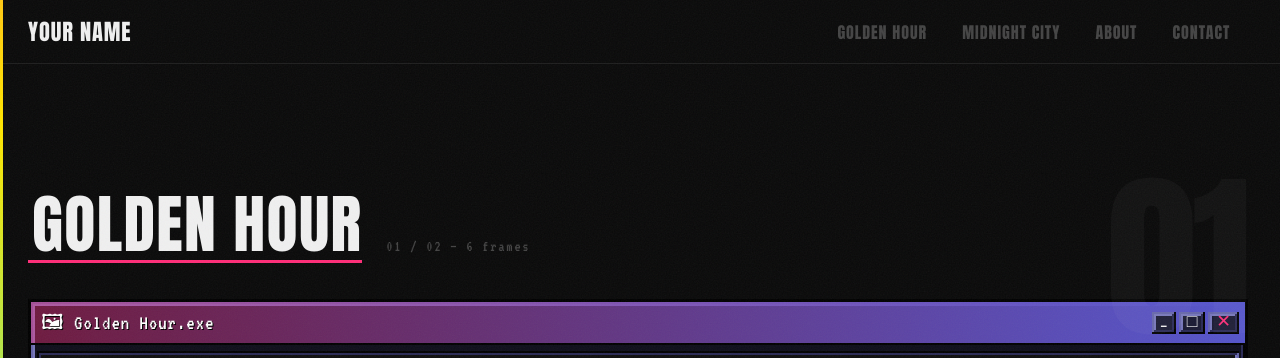
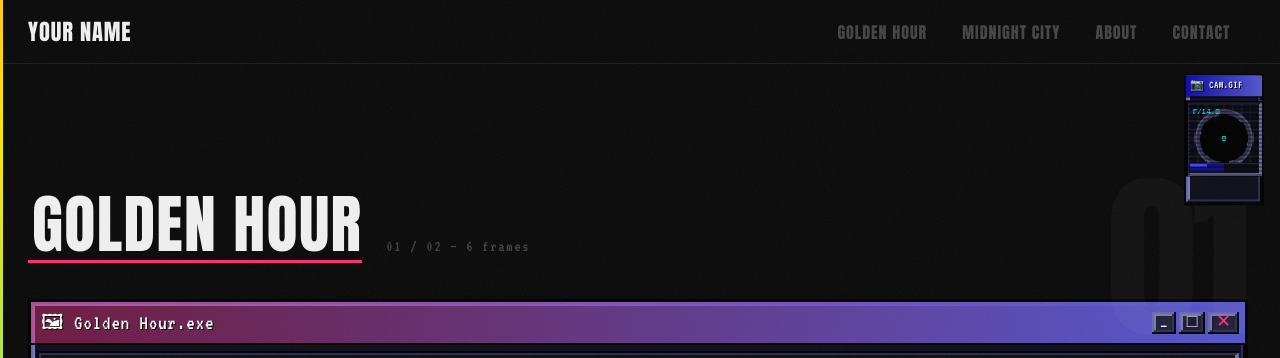
Before and after one commit to popmoli/sbmoli, a website with bundled scripts: page index.html in a window 1280 px wide. Shown: the top 358 px of the page. Built offline with nearby package versions, Linux system fonts and the light colour scheme.

Commit message:
feat: animated pixel-art camera GIF widget in top-right corner

```diff
--- /dev/null
+++ b/corner-gif.js
@@ -0,0 +1,207 @@
+/* ============================================================
+   corner-gif.js — Animated pixel-art camera widget
+   Draws a 64×64 camera aperture cycling through frames,
+   mimicking an old animated GIF with a retro palette.
+   ============================================================ */
+
+export function initCornerGif() {
+  const canvas = document.getElementById('cg-canvas');
+  if (!canvas) return;
+  const ctx = canvas.getContext('2d');
+  const W = 64, H = 64;
+
+  // Retro palette
+  const C = {
+    black:   '#000000',
+    darkBg:  '#0a0a14',
+    navy:    '#0d0d88',
+    blue:    '#4444ee',
+    cyan:    '#00e5ff',
+    pink:    '#ff2d78',
+    yellow:  '#ffe600',
+    white:   '#f0f0f0',
+    grey:    '#333355',
+    midgrey: '#555577',
+  };
+
+  // Aperture blade angles for each frame (6 frames, cycling open→closed→open)
+  // Value = how open the aperture is: 1.0 = fully open, 0.1 = nearly closed
+  const FRAMES = [1.0, 0.75, 0.5, 0.25, 0.1, 0.25, 0.5, 0.75];
+  const FPS = 8; // frames per second
+  let frame = 0;
+  let flashCounter = 0; // counts up to trigger a flash
+
+  function drawPixel(x, y, color) {
+    // 2×2 pixel blocks for chunky pixel-art look on 64×64 canvas
+    ctx.fillStyle = color;
+    ctx.fillRect(Math.floor(x), Math.floor(y), 2, 2);
+  }
+
+  function drawBackground() {
+    ctx.fillStyle = C.darkBg;
+    ctx.fillRect(0, 0, W, H);
+
+    // Subtle grid lines
+    ctx.strokeStyle = C.grey;
+    ctx.lineWidth = 0.5;
+    for (let x = 0; x < W; x += 8) {
+      ctx.beginPath(); ctx.moveTo(x, 0); ctx.lineTo(x, H); ctx.stroke();
+    }
+    for (let y = 0; y < H; y += 8) {
+      ctx.beginPath(); ctx.moveTo(0, y); ctx.lineTo(W, y); ctx.stroke();
+    }
+  }
+
+  function drawAperture(openness) {
+    const cx = W / 2, cy = H / 2;
+    const outerR = 26;
+    const innerR = openness * 18; // iris radius
+
+    // Outer ring
+    ctx.beginPath();
+    ctx.arc(cx, cy, outerR, 0, Math.PI * 2);
+    ctx.fillStyle = C.grey;
+    ctx.fill();
+
+    // Aperture blades (6 blades)
+    const blades = 6;
+    for (let i = 0; i < blades; i++) {
+      const angle = (i / blades) * Math.PI * 2 + (frame * 0.08);
+      const bladeOpenness = 1 - openness;
+      const bladeR = outerR * 0.85;
+
+      ctx.save();
+      ctx.translate(cx, cy);
+      ctx.rotate(angle);
+
+      // Each blade is a dark wedge that intrudes into the aperture
+      ctx.beginPath();
+      ctx.moveTo(0, 0);
+      const bladeAngle = (Math.PI / blades) * (0.7 + bladeOpenness * 0.6);
+      ctx.arc(0, 0, bladeR, -bladeAngle, bladeAngle);
+      ctx.closePath();
+      ctx.fillStyle = C.black;
+      ctx.fill();
+
+      // Blade highlight edge
+      ctx.beginPath();
+      ctx.arc(0, 0, bladeR, -bladeAngle, -bladeAngle + 0.15);
+      ctx.strokeStyle = C.midgrey;
+      ctx.lineWidth = 1;
+      ctx.stroke();
+
+      ctx.restore();
+    }
+
+    // Inner iris circle (the "open" hole)
+    if (innerR > 1) {
+      // Glow ring
+      const gradient = ctx.createRadialGradient(cx, cy, innerR * 0.5, cx, cy, innerR);
+      gradient.addColorStop(0, C.cyan + '44');
+      gradient.addColorStop(1, C.cyan + '00');
+      ctx.beginPath();
+      ctx.arc(cx, cy, innerR, 0, Math.PI * 2);
+      ctx.fillStyle = gradient;
+      ctx.fill();
+
+      // Crisp inner edge
+      ctx.beginPath();
+      ctx.arc(cx, cy, innerR, 0, Math.PI * 2);
+      ctx.strokeStyle = C.cyan;
+      ctx.lineWidth = 1;
+      ctx.stroke();
+    }
+
+    // Outer ring highlight
+    ctx.beginPath();
+    ctx.arc(cx, cy, outerR, 0, Math.PI * 2);
+    ctx.strokeStyle = C.midgrey;
+    ctx.lineWidth = 1.5;
+    ctx.stroke();
+  }
+
+  function drawFlash(intensity) {
+    if (intensity <= 0) return;
+    ctx.fillStyle = `rgba(255, 230, 0, ${intensity * 0.6})`;
+    ctx.fillRect(0, 0, W, H);
+
+    // Flash corner sparks
+    const sparks = [
+      [4, 4], [W - 4, 4], [4, H - 4], [W - 4, H - 4]
+    ];
+    sparks.forEach(([x, y]) => {
+      ctx.fillStyle = `rgba(255, 45, 120, ${intensity})`;
+      ctx.fillRect(x - 2, y - 2, 4, 4);
+    });
+  }
+
+  function drawHUD(openness) {
+    // Top-left: aperture value
+    ctx.fillStyle = C.cyan;
+    ctx.font = 'bold 7px monospace';
+    ctx.fillText(`f/${(1 / openness * 1.4).toFixed(1)}`, 3, 10);
+
+    // Bottom-right: frame counter
+    ctx.fillStyle = C.yellow;
+    ctx.fillText(String(Math.floor(frame / 2) % 36 + 1).padStart(2, '0'), W - 14, H - 3);
+
+    // REC dot (blinking)
+    if (Math.floor(Date.now() / 600) % 2 === 0) {
+      ctx.fillStyle = C.pink;
+      ctx.beginPath();
+      ctx.arc(W - 6, 6, 3, 0, Math.PI * 2);
+      ctx.fill();
+    }
+
+    // Bottom status bar
+    ctx.fillStyle = C.darkBg;
+    ctx.fillRect(0, H - 10, W, 10);
+    ctx.fillStyle = C.grey;
+    ctx.fillRect(0, H - 10, W, 1);
+
+    const progress = (frame % FRAMES.length) / FRAMES.length;
+    ctx.fillStyle = C.navy;
+    ctx.fillRect(1, H - 9, Math.floor((W - 2) * progress), 8);
+    ctx.fillStyle = C.blue;
+    ctx.fillRect(1, H - 9, Math.floor((W - 2) * progress * 0.5), 3);
+  }
+
+  let lastTime = 0;
+  let flashIntensity = 0;
+
+  function tick(ts) {
+    if (ts - lastTime < 1000 / FPS) {
+      requestAnimationFrame(tick);
+      return;
+    }
+    lastTime = ts;
+
+    // Trigger a flash when aperture is fully open every ~3 cycles
+    flashCounter++;
+    if (flashCounter % (FRAMES.length * 3) === FRAMES.length - 1) {
+      flashIntensity = 1.0;
+    }
+    flashIntensity = Math.max(0, flashIntensity - 0.25);
+
+    const openness = FRAMES[frame % FRAMES.length];
+
+    drawBackground();
+    drawAperture(openness);
+    drawFlash(flashIntensity);
+    drawHUD(openness);
+
+    frame++;
+    requestAnimationFrame(tick);
+  }
+
+  requestAnimationFrame(tick);
+
+  // Update the blinking label with aperture info
+  const label = document.querySelector('.cg-label');
+  if (label) {
+    setInterval(() => {
+      const labels = ['LOADING...', 'CAPTURING', 'f/1.4', '⬛ REC', '///GIF///'];
+      label.textContent = labels[Math.floor(Date.now() / 800) % labels.length];
+    }, 200);
+  }
+}
--- a/index.html
+++ b/index.html
@@ -65,6 +65,14 @@
 
     </div>
   </div>
+  <!-- Corner GIF: animated Win95-style camera widget -->
+  <div id="corner-gif" aria-hidden="true">
+    <div class="cg-screen">
+      <canvas id="cg-canvas" width="64" height="64"></canvas>
+    </div>
+    <div class="cg-label">LOADING...</div>
+  </div>
+
   <script src="main.js" type="module"></script>
 </body>
 </html>
--- a/main.js
+++ b/main.js
@@ -1,6 +1,8 @@
 /* ============================================================
    main.js — Photography Portfolio (Bold + Wonky Win95)
    ============================================================ */
+
+import { initCornerGif } from './corner-gif.js';
 
 const ACCENTS = ['#FF2D78', '#FFE600', '#00E5FF', '#B4FF3C', '#FF6B00'];
 
@@ -14,6 +16,7 @@ async function init() {
   renderContact();
   renderFooter();
   initLightbox(projects);
+  initCornerGif();
 }
 
 /* ── Navigation ─────────────────────────────────────────────── */
--- a/style.css
+++ b/style.css
@@ -496,3 +496,98 @@ body::after {
 }
 
 .lb-spotify-box { flex-shrink: 0; }
+
+/* ── Corner GIF widget ──────────────────────────────────────── */
+
+#corner-gif {
+  position: fixed;
+  top: 72px;        /* just below nav */
+  right: 16px;
+  z-index: 90;
+  width: 80px;
+  display: flex;
+  flex-direction: column;
+  align-items: center;
+  gap: 0;
+  /* Win95 window chrome */
+  box-shadow: var(--bevel-raised);
+  background: var(--w95-bg);
+  border: 2px solid #000;
+  cursor: default;
+  user-select: none;
+  /* Subtle wobble to feel like a real animated GIF widget */
+  animation: gifWobble 8s ease-in-out infinite;
+}
+
+@keyframes gifWobble {
+  0%, 100% { transform: translateY(0px);   }
+  25%       { transform: translateY(-2px);  }
+  75%       { transform: translateY(2px);   }
+}
+
+/* Mini title bar */
+#corner-gif::before {
+  content: '📷 CAM.GIF';
+  display: block;
+  width: 100%;
+  background: linear-gradient(to right, var(--w95-titlebar-from), var(--w95-titlebar-to));
+  font-family: var(--sys-font);
+  font-size: 0.7rem;
+  color: #fff;
+  padding: 2px 4px;
+  letter-spacing: 0.03em;
+  text-shadow: 1px 1px 0 #000;
+  border-bottom: 1px solid #000;
+}
+
+.cg-screen {
+  width: 76px;
+  height: 76px;
+  background: #000;
+  display: flex;
+  align-items: center;
+  justify-content: center;
+  box-shadow: var(--bevel-sunken);
+  margin: 3px;
+  overflow: hidden;
+  position: relative;
+}
+
+/* Scanline overlay on the canvas */
+.cg-screen::after {
+  content: '';
+  position: absolute;
+  inset: 0;
+  background: repeating-linear-gradient(
+    to bottom,
+    transparent 0px,
+    transparent 2px,
+    rgba(0,0,0,0.35) 2px,
+    rgba(0,0,0,0.35) 4px
+  );
+  pointer-events: none;
+  z-index: 1;
+}
+
+#cg-canvas {
+  width: 70px;
+  height: 70px;
+  image-rendering: pixelated;
+}
+
+.cg-label {
+  font-family: var(--sys-font);
+  font-size: 0.75rem;
+  color: var(--text-muted);
+  letter-spacing: 0.08em;
+  padding: 2px 0 4px;
+  text-align: center;
+  width: 100%;
+  /* blinking text like an old geocities gif label */
+  animation: cgBlink 1.2s step-start infinite;
+}
+
+@keyframes cgBlink {
+  0%, 100% { opacity: 1; }
+  50%       { opacity: 0; }
+}
```
